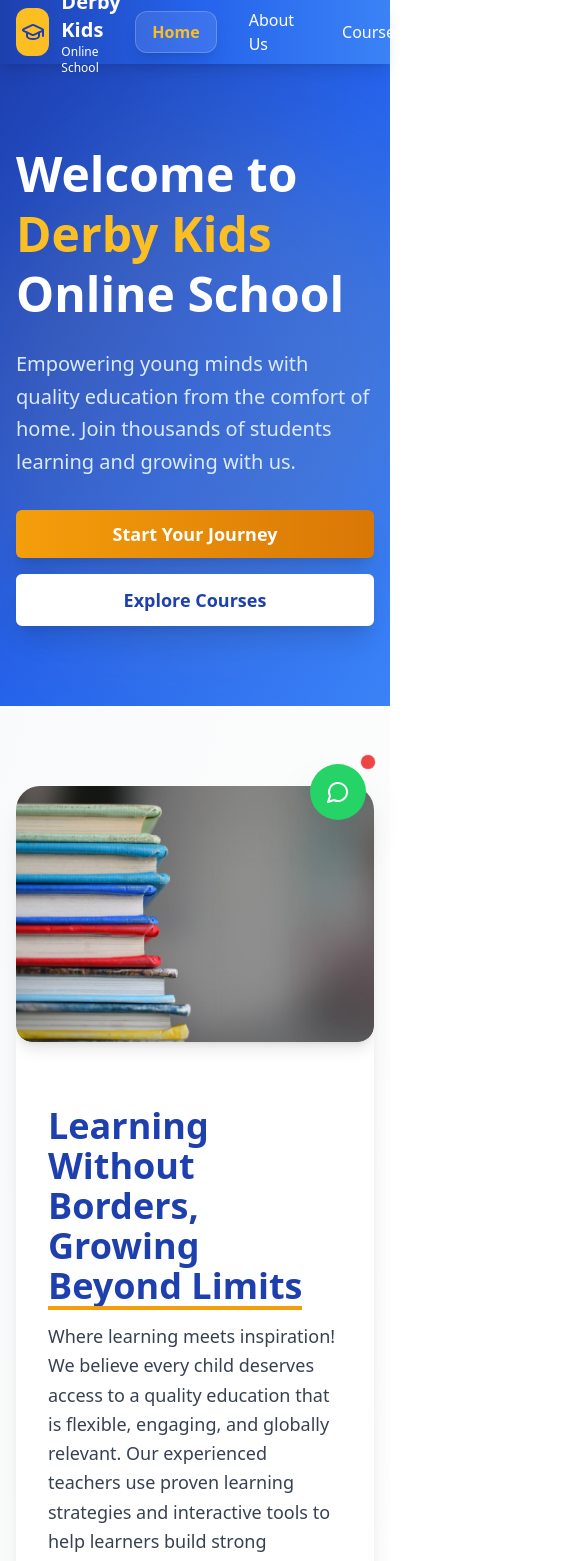
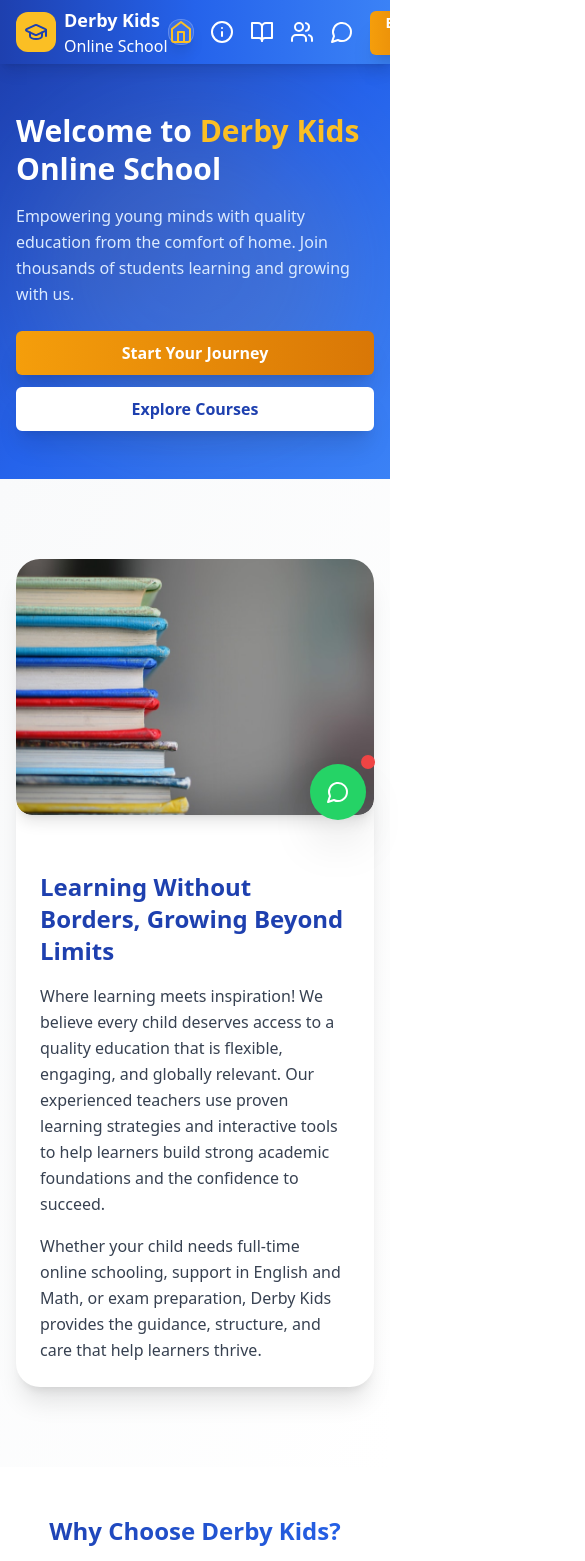
Before and after one commit to DTG8/derby-kids-online-school, a Next.js app: page / in a window 390 px wide. Shown: the top 1561 px of the page, 585 px wide, since content can reach past the window. Built offline with nearby package versions, Linux system fonts and the light colour scheme.

Commit message:
added icons to nav

```diff
--- a/Layout.js
+++ b/Layout.js
@@ -1,7 +1,7 @@
 import React from "react";
 import Link from "next/link";
 import { useRouter } from "next/router";
-import { GraduationCap, Mail, Phone } from "lucide-react";
+import { GraduationCap, Mail, Phone, Home, Info, BookOpen, Users, MessageCircle } from "lucide-react";
 import WhatsAppButton from "@/components/WhatsAppButton";
 import { Button } from "@/components/ui/button";
 
@@ -9,11 +9,11 @@ export default function Layout({ children }) {
   const router = useRouter();
 
   const navLinks = [
-    { name: "Home", href: "/" },
-    { name: "About Us", href: "/about" },
-    { name: "Courses", href: "/courses" },
-    { name: "Tutors", href: "/tutors" },
-    { name: "Contact", href: "/contact" },
+    { name: "Home", href: "/", icon: Home },
+    { name: "About Us", href: "/about", icon: Info },
+    { name: "Courses", href: "/courses", icon: BookOpen },
+    { name: "Tutors", href: "/tutors", icon: Users },
+    { name: "Contact", href: "/contact", icon: MessageCircle },
   ];
 
   const isActive = (href) => {
@@ -24,37 +24,40 @@ export default function Layout({ children }) {
   };
 
   return (
-    <div className="min-h-screen flex flex-col">
+    <div className="min-h-screen flex flex-col overflow-x-hidden">
       {/* Header */}
       <header className="bg-gradient-to-r from-[#1E40AF] via-[#2563EB] to-[#3B82F6] text-white sticky top-0 z-50 shadow-lg">
         <nav className="max-w-7xl mx-auto px-4 sm:px-6 lg:px-8">
           <div className="flex items-center justify-between h-16">
             {/* Logo */}
-            <Link href="/" className="flex items-center gap-3 group">
-              <div className="w-12 h-12 bg-[#FBBF24] rounded-xl flex items-center justify-center transform group-hover:scale-110 transition-transform">
-                <GraduationCap className="w-7 h-7 text-[#1E40AF]" />
+            <Link href="/" className="flex items-center gap-2 sm:gap-3 group flex-shrink-0 z-10">
+              <div className="w-10 h-10 sm:w-12 sm:h-12 bg-[#FBBF24] rounded-xl flex items-center justify-center transform group-hover:scale-110 transition-transform">
+                <GraduationCap className="w-6 h-6 sm:w-7 sm:h-7 text-[#1E40AF]" />
               </div>
               <div>
-                <h1 className="text-xl font-bold">Derby Kids</h1>
-                <p className="text-xs text-blue-200">Online School</p>
+                <h1 className="text-lg sm:text-xl font-bold">Derby Kids</h1>
+                <p className="text-[10px] sm:text-xs text-blue-200">Online School</p>
               </div>
             </Link>
 
-            {/* Navigation - Always Visible */}
-            <div className="flex items-center gap-4 md:gap-6 overflow-x-auto scrollbar-hide">
+            {/* Navigation - Icons only, always visible */}
+            <div className="flex items-center gap-4 lg:gap-6">
               {navLinks.map((link) => {
                 const active = isActive(link.href);
+                const Icon = link.icon;
                 return (
                   <Link
                     key={link.name}
                     href={link.href}
-                    className={`font-medium transition-all relative group whitespace-nowrap px-4 py-2 rounded-xl ${
+                    className={`flex items-center justify-center font-medium transition-all relative group p-3 rounded-xl ${
                       active
                         ? "text-[#FBBF24] font-semibold bg-white/10 backdrop-blur-md border border-white/20 shadow-lg"
                         : "text-white hover:text-[#FBBF24] hover:bg-white/5 hover:backdrop-blur-sm"
                     }`}
+                    title={link.name}
+                    aria-label={link.name}
                   >
-                    {link.name}
+                    <Icon className="w-6 h-6" />
                     {!active && (
                       <span className="absolute bottom-0 left-0 w-0 h-0.5 bg-[#FBBF24] group-hover:w-full transition-all rounded-full"></span>
                     )}
@@ -62,7 +65,7 @@ export default function Layout({ children }) {
                 );
               })}
               <Link href="/contact">
-                <Button size="lg" className="bg-gradient-to-r from-[#F59E0B] to-[#D97706] hover:from-[#D97706] hover:to-[#F59E0B] text-white font-bold py-6 px-8 text-lg shadow-xl hover:shadow-2xl whitespace-nowrap">
+                <Button size="lg" className="bg-gradient-to-r from-[#F59E0B] to-[#D97706] hover:from-[#D97706] hover:to-[#F59E0B] text-white font-bold py-2 px-4 xl:px-6 text-sm xl:text-base shadow-xl hover:shadow-2xl whitespace-nowrap">
                   Enroll Now
                 </Button>
               </Link>
@@ -72,7 +75,7 @@ export default function Layout({ children }) {
       </header>
 
       {/* Main Content */}
-      <main className="flex-grow">{children}</main>
+      <main className="flex-grow w-full overflow-x-hidden">{children}</main>
 
       {/* Floating WhatsApp Button */}
       <WhatsAppButton />
--- a/pages/_app.js
+++ b/pages/_app.js
@@ -1,11 +1,18 @@
 import React from 'react'
+import Head from 'next/head'
 import '@/styles/globals.css'
 import Layout from '@/Layout'
 
 export default function App({ Component, pageProps }) {
   return (
-    <Layout>
-      <Component {...pageProps} />
-    </Layout>
+    <>
+      <Head>
+        <meta name="viewport" content="width=device-width, initial-scale=1.0, maximum-scale=5.0" />
+        <meta name="description" content="Derby Kids Online School - Quality online education for children worldwide" />
+      </Head>
+      <Layout>
+        <Component {...pageProps} />
+      </Layout>
+    </>
   )
 }
--- a/pages/about.js
+++ b/pages/about.js
@@ -27,30 +27,30 @@ export default function About() {
   ];
 
   return (
-    <div className="min-h-screen">
-      <section className="relative bg-gradient-to-br from-[#1E40AF] via-[#2563EB] to-[#3B82F6] text-white py-24">
+    <div className="min-h-screen w-full overflow-x-hidden">
+      <section className="relative bg-gradient-to-br from-[#1E40AF] via-[#2563EB] to-[#3B82F6] text-white py-12 sm:py-16 md:py-20 lg:py-24">
         <div className="absolute inset-0 opacity-10">
           <div className="absolute top-20 left-10 w-96 h-96 bg-[#FBBF24] rounded-full blur-3xl"></div>
         </div>
 
-        <div className="relative max-w-7xl mx-auto px-4 sm:px-6 lg:px-8">
+        <div className="relative max-w-7xl mx-auto px-4 sm:px-6 lg:px-8 w-full">
           <motion.div
             initial={{ opacity: 0, y: 20 }}
             animate={{ opacity: 1, y: 0 }}
             transition={{ duration: 0.8 }}
             className="text-center"
           >
-            <h1 className="text-5xl md:text-6xl font-bold mb-6">About Us</h1>
-            <div className="w-24 h-1 bg-[#FBBF24] mx-auto mb-6"></div>
-            <p className="text-xl text-blue-100 max-w-3xl mx-auto">
+            <h1 className="text-3xl sm:text-4xl md:text-5xl lg:text-6xl font-bold mb-4 sm:mb-6 px-4">About Us</h1>
+            <div className="w-24 h-1 bg-[#FBBF24] mx-auto mb-4 sm:mb-6"></div>
+            <p className="text-base sm:text-lg md:text-xl text-blue-100 max-w-3xl mx-auto px-4">
               Transforming education through innovation, dedication, and a commitment to excellence
             </p>
           </motion.div>
         </div>
       </section>
 
-      <section className="py-20 bg-white">
-        <div className="max-w-7xl mx-auto px-4 sm:px-6 lg:px-8">
+      <section className="py-12 sm:py-16 md:py-20 bg-white w-full">
+        <div className="max-w-7xl mx-auto px-4 sm:px-6 lg:px-8 w-full">
           <div className="grid lg:grid-cols-2 gap-12">
             <motion.div
               initial={{ opacity: 0, x: -20 }}
@@ -102,10 +102,10 @@ export default function About() {
             transition={{ duration: 0.6 }}
             className="text-center mb-16"
           >
-            <h2 className="text-4xl md:text-5xl font-bold mb-6 bg-gradient-to-r from-[#1E40AF] to-[#2563EB] bg-clip-text text-transparent">
+            <h2 className="text-2xl sm:text-3xl md:text-4xl lg:text-5xl font-bold mb-4 sm:mb-6 bg-gradient-to-r from-[#1E40AF] to-[#2563EB] bg-clip-text text-transparent px-4">
               Our Story
             </h2>
-            <p className="text-xl text-gray-600 max-w-4xl mx-auto leading-relaxed">
+            <p className="text-base sm:text-lg md:text-xl text-gray-600 max-w-4xl mx-auto leading-relaxed px-4">
               Derby Kids Online School was founded with a simple yet powerful vision:
               to make quality education accessible to every child, everywhere. What started
               as a small initiative has grown into a thriving online learning community,
@@ -136,8 +136,8 @@ export default function About() {
         </div>
       </section>
 
-      <section className="py-20 bg-white">
-        <div className="max-w-7xl mx-auto px-4 sm:px-6 lg:px-8">
+      <section className="py-12 sm:py-16 md:py-20 bg-white w-full">
+        <div className="max-w-7xl mx-auto px-4 sm:px-6 lg:px-8 w-full">
           <motion.div
             initial={{ opacity: 0, y: 20 }}
             whileInView={{ opacity: 1, y: 0 }}
@@ -145,10 +145,10 @@ export default function About() {
             transition={{ duration: 0.6 }}
             className="text-center mb-16"
           >
-            <h2 className="text-4xl md:text-5xl font-bold mb-4 bg-gradient-to-r from-[#1E40AF] to-[#2563EB] bg-clip-text text-transparent">
+            <h2 className="text-2xl sm:text-3xl md:text-4xl lg:text-5xl font-bold mb-3 sm:mb-4 bg-gradient-to-r from-[#1E40AF] to-[#2563EB] bg-clip-text text-transparent px-4">
               Our Core Values
             </h2>
-            <p className="text-xl text-gray-600 max-w-3xl mx-auto">
+            <p className="text-base sm:text-lg md:text-xl text-gray-600 max-w-3xl mx-auto px-4">
               The principles that guide everything we do
             </p>
           </motion.div>
--- a/pages/index.js
+++ b/pages/index.js
@@ -23,33 +23,33 @@ const benefits = [
 
 export default function Home() {
   return (
-    <div className="min-h-screen">
-      <section className="relative bg-gradient-to-br from-[#1E40AF] via-[#2563EB] to-[#3B82F6] text-white py-20 md:py-32 overflow-hidden">
+    <div className="min-h-screen w-full overflow-x-hidden">
+      <section className="relative bg-gradient-to-br from-[#1E40AF] via-[#2563EB] to-[#3B82F6] text-white py-12 sm:py-16 md:py-20 lg:py-32 overflow-hidden">
         <div className="absolute inset-0 opacity-10">
-          <div className="absolute top-20 left-10 w-96 h-96 bg-[#FBBF24] rounded-full blur-3xl"></div>
-          <div className="absolute bottom-20 right-10 w-96 h-96 bg-[#F59E0B] rounded-full blur-3xl"></div>
+          <div className="absolute top-20 left-10 w-64 h-64 sm:w-96 sm:h-96 bg-[#FBBF24] rounded-full blur-3xl"></div>
+          <div className="absolute bottom-20 right-10 w-64 h-64 sm:w-96 sm:h-96 bg-[#F59E0B] rounded-full blur-3xl"></div>
         </div>
-        <div className="relative max-w-7xl mx-auto px-4 sm:px-6 lg:px-8">
-          <div className="grid lg:grid-cols-2 gap-12 items-center">
-            <motion.div initial={{ opacity: 0, x: -20 }} animate={{ opacity: 1, x: 0 }} transition={{ duration: 0.8 }}>
-              <h1 className="text-5xl md:text-6xl font-bold mb-6 leading-tight">
+        <div className="relative max-w-7xl mx-auto px-4 sm:px-6 lg:px-8 w-full">
+          <div className="grid lg:grid-cols-2 gap-8 lg:gap-12 items-center">
+            <motion.div initial={{ opacity: 0, x: -20 }} animate={{ opacity: 1, x: 0 }} transition={{ duration: 0.8 }} className="w-full">
+              <h1 className="text-3xl sm:text-4xl md:text-5xl lg:text-6xl font-bold mb-4 sm:mb-6 leading-tight">
                 Welcome to <span className="text-[#FBBF24]">Derby Kids</span> Online School
               </h1>
-              <p className="text-xl text-blue-100 mb-8 leading-relaxed">
+              <p className="text-base sm:text-lg md:text-xl text-blue-100 mb-6 sm:mb-8 leading-relaxed">
                 Empowering young minds with quality education from the comfort of home.
                 Join thousands of students learning and growing with us.
               </p>
-              <div className="flex flex-col sm:flex-row gap-4">
-                <Link href="/contact">
-                  <Button size="lg" className="bg-gradient-to-r from-[#F59E0B] to-[#D97706] hover:from-[#D97706] hover:to-[#F59E0B] text-white font-bold py-6 px-8 text-lg shadow-xl hover:shadow-2xl w-full sm:w-auto">
+              <div className="flex flex-col sm:flex-row gap-3 sm:gap-4">
+                <Link href="/contact" className="w-full sm:w-auto">
+                  <Button size="lg" className="bg-gradient-to-r from-[#F59E0B] to-[#D97706] hover:from-[#D97706] hover:to-[#F59E0B] text-white font-bold py-4 sm:py-6 px-6 sm:px-8 text-base sm:text-lg shadow-xl hover:shadow-2xl w-full sm:w-auto">
                     Start Your Journey
                   </Button>
                 </Link>
-                <Link href="/courses">
+                <Link href="/courses" className="w-full sm:w-auto">
                   <Button
                     size="lg"
                     style={{ color: "#1E40AF" }}
-                    className="border-2 border-white bg-white !text-[#1E40AF] hover:bg-white/90 font-bold py-6 px-8 text-lg w-full sm:w-auto shadow-xl hover:shadow-2xl"
+                    className="border-2 border-white bg-white !text-[#1E40AF] hover:bg-white/90 font-bold py-4 sm:py-6 px-6 sm:px-8 text-base sm:text-lg w-full sm:w-auto shadow-xl hover:shadow-2xl"
                   >
                     <span className="text-[#1E40AF]">Explore Courses</span>
                   </Button>
@@ -98,17 +98,17 @@ export default function Home() {
                   />
                 </div>
               </div>
-              <div className="p-8 lg:p-12">
-                <h2 className="text-4xl md:text-5xl font-bold mb-4 text-[#1E40AF]">
+              <div className="p-6 sm:p-8 lg:p-12">
+                <h2 className="text-2xl sm:text-3xl md:text-4xl lg:text-5xl font-bold mb-4 text-[#1E40AF]">
                   Learning Without Borders, Growing <span className="relative">
                     Beyond Limits
                     <span className="absolute bottom-0 left-0 w-full h-1 bg-[#F59E0B] -mt-1"></span>
                   </span>
                 </h2>
-                <p className="text-gray-700 text-lg leading-relaxed mb-6">
+                <p className="text-gray-700 text-base sm:text-lg leading-relaxed mb-4 sm:mb-6">
                   Where learning meets inspiration! We believe every child deserves access to a quality education that is flexible, engaging, and globally relevant. Our experienced teachers use proven learning strategies and interactive tools to help learners build strong academic foundations and the confidence to succeed.
                 </p>
-                <p className="text-gray-700 text-lg leading-relaxed">
+                <p className="text-gray-700 text-base sm:text-lg leading-relaxed">
                   Whether your child needs full-time online schooling, support in English and Math, or exam preparation, Derby Kids provides the guidance, structure, and care that help learners thrive.
                 </p>
               </div>
@@ -117,13 +117,13 @@ export default function Home() {
         </div>
       </section>
 
-      <section className="py-20 bg-white">
-        <div className="max-w-7xl mx-auto px-4 sm:px-6 lg:px-8">
-          <motion.div initial={{ opacity: 0, y: 20 }} whileInView={{ opacity: 1, y: 0 }} viewport={{ once: true }} transition={{ duration: 0.6 }} className="text-center mb-16">
-            <h2 className="text-4xl md:text-5xl font-bold mb-4 bg-gradient-to-r from-[#1E40AF] to-[#2563EB] bg-clip-text text-transparent">
+      <section className="py-12 sm:py-16 md:py-20 bg-white w-full">
+        <div className="max-w-7xl mx-auto px-4 sm:px-6 lg:px-8 w-full">
+          <motion.div initial={{ opacity: 0, y: 20 }} whileInView={{ opacity: 1, y: 0 }} viewport={{ once: true }} transition={{ duration: 0.6 }} className="text-center mb-8 sm:mb-12 md:mb-16">
+            <h2 className="text-2xl sm:text-3xl md:text-4xl lg:text-5xl font-bold mb-3 sm:mb-4 bg-gradient-to-r from-[#1E40AF] to-[#2563EB] bg-clip-text text-transparent px-4">
               Why Choose Derby Kids?
             </h2>
-            <p className="text-xl text-gray-600 max-w-3xl mx-auto">
+            <p className="text-base sm:text-lg md:text-xl text-gray-600 max-w-3xl mx-auto px-4">
               We provide world-class education with personalized attention for every student
             </p>
           </motion.div>
@@ -148,14 +148,14 @@ export default function Home() {
         </div>
       </section>
 
-      <section className="py-20 bg-gradient-to-br from-gray-50 to-white">
-        <div className="max-w-7xl mx-auto px-4 sm:px-6 lg:px-8">
-          <div className="grid lg:grid-cols-2 gap-12 items-center">
-            <motion.div initial={{ opacity: 0, x: -20 }} whileInView={{ opacity: 1, x: 0 }} viewport={{ once: true }} transition={{ duration: 0.6 }}>
-              <h2 className="text-4xl md:text-5xl font-bold mb-6 bg-gradient-to-r from-[#1E40AF] to-[#2563EB] bg-clip-text text-transparent">
+      <section className="py-12 sm:py-16 md:py-20 bg-gradient-to-br from-gray-50 to-white w-full">
+        <div className="max-w-7xl mx-auto px-4 sm:px-6 lg:px-8 w-full">
+          <div className="grid lg:grid-cols-2 gap-8 lg:gap-12 items-center">
+            <motion.div initial={{ opacity: 0, x: -20 }} whileInView={{ opacity: 1, x: 0 }} viewport={{ once: true }} transition={{ duration: 0.6 }} className="w-full">
+              <h2 className="text-2xl sm:text-3xl md:text-4xl lg:text-5xl font-bold mb-4 sm:mb-6 bg-gradient-to-r from-[#1E40AF] to-[#2563EB] bg-clip-text text-transparent">
                 What You&apos;ll Get
               </h2>
-              <p className="text-xl text-gray-600 mb-8">
+              <p className="text-base sm:text-lg md:text-xl text-gray-600 mb-6 sm:mb-8">
                 Derby Kids Online School offers comprehensive education with numerous benefits
                 for students and parents alike.
               </p>
@@ -172,7 +172,7 @@ export default function Home() {
                     <div className="w-6 h-6 bg-green-500 rounded-full flex items-center justify-center flex-shrink-0 mt-1">
                       <CheckCircle className="w-4 h-4 text-white" />
                     </div>
-                    <p className="text-gray-700 text-lg">{benefit}</p>
+                    <p className="text-gray-700 text-base sm:text-lg">{benefit}</p>
                   </motion.div>
                 ))}
               </div>
@@ -207,12 +207,12 @@ export default function Home() {
         </div>
       </section>
 
-      <section className="py-20 bg-white">
-        <div className="max-w-7xl mx-auto px-4 sm:px-6 lg:px-8">
-          <motion.div initial={{ opacity: 0, y: 20 }} whileInView={{ opacity: 1, y: 0 }} viewport={{ once: true }} transition={{ duration: 0.6 }} className="text-center mb-12">
-            <h2 className="text-4xl md:text-5xl font-bold mb-4 text-[#1E40AF]">What Parents Say</h2>
-            <div className="w-24 h-1 bg-[#F59E0B] mx-auto mb-4"></div>
-            <p className="text-xl text-gray-600 max-w-3xl mx-auto">Real stories from real families.</p>
+      <section className="py-12 sm:py-16 md:py-20 bg-white w-full">
+        <div className="max-w-7xl mx-auto px-4 sm:px-6 lg:px-8 w-full">
+          <motion.div initial={{ opacity: 0, y: 20 }} whileInView={{ opacity: 1, y: 0 }} viewport={{ once: true }} transition={{ duration: 0.6 }} className="text-center mb-8 sm:mb-12">
+            <h2 className="text-2xl sm:text-3xl md:text-4xl lg:text-5xl font-bold mb-3 sm:mb-4 text-[#1E40AF] px-4">What Parents Say</h2>
+            <div className="w-24 h-1 bg-[#F59E0B] mx-auto mb-3 sm:mb-4"></div>
+            <p className="text-base sm:text-lg md:text-xl text-gray-600 max-w-3xl mx-auto px-4">Real stories from real families.</p>
           </motion.div>
           <div className="grid md:grid-cols-3 gap-8">
             {[
@@ -264,11 +264,11 @@ export default function Home() {
         </div>
       </section>
 
-      <section className="py-20 bg-gradient-to-r from-[#1E40AF] via-[#2563EB] to-[#3B82F6] text-white">
-        <div className="max-w-7xl mx-auto px-4 sm:px-6 lg:px-8 text-center">
+      <section className="py-12 sm:py-16 md:py-20 bg-gradient-to-r from-[#1E40AF] via-[#2563EB] to-[#3B82F6] text-white w-full">
+        <div className="max-w-7xl mx-auto px-4 sm:px-6 lg:px-8 text-center w-full">
           <motion.div initial={{ opacity: 0, y: 20 }} whileInView={{ opacity: 1, y: 0 }} viewport={{ once: true }} transition={{ duration: 0.6 }}>
-            <h2 className="text-4xl md:text-5xl font-bold mb-6">Ready to Start Learning?</h2>
-            <p className="text-xl text-blue-100 mb-8 max-w-2xl mx-auto">
+            <h2 className="text-2xl sm:text-3xl md:text-4xl lg:text-5xl font-bold mb-4 sm:mb-6 px-4">Ready to Start Learning?</h2>
+            <p className="text-base sm:text-lg md:text-xl text-blue-100 mb-6 sm:mb-8 max-w-2xl mx-auto px-4">
               Join Derby Kids Online School today and give your child the gift of quality education.
             </p>
             <Link href="/contact">
--- a/styles/globals.css
+++ b/styles/globals.css
@@ -31,8 +31,16 @@
   * {
     @apply border-border;
   }
+  html {
+    overflow-x: hidden;
+    width: 100%;
+  }
   body {
     @apply bg-background text-foreground;
+    overflow-x: hidden;
+    width: 100%;
+    margin: 0;
+    padding: 0;
   }
 }
 
```
Also changed, not shown: pages/contact.js (+8 -8 lines), pages/courses.js (+16 -16 lines), pages/tutors.js (+10 -10 lines).
